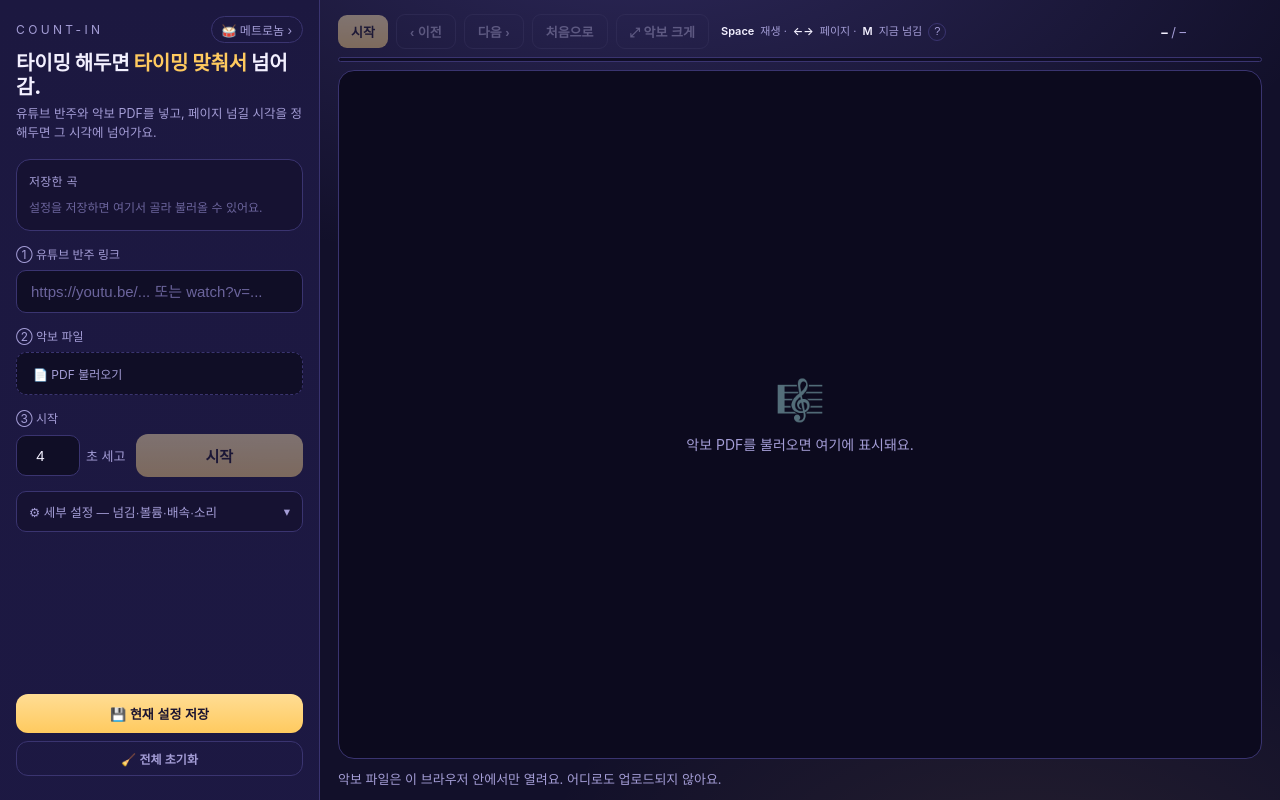
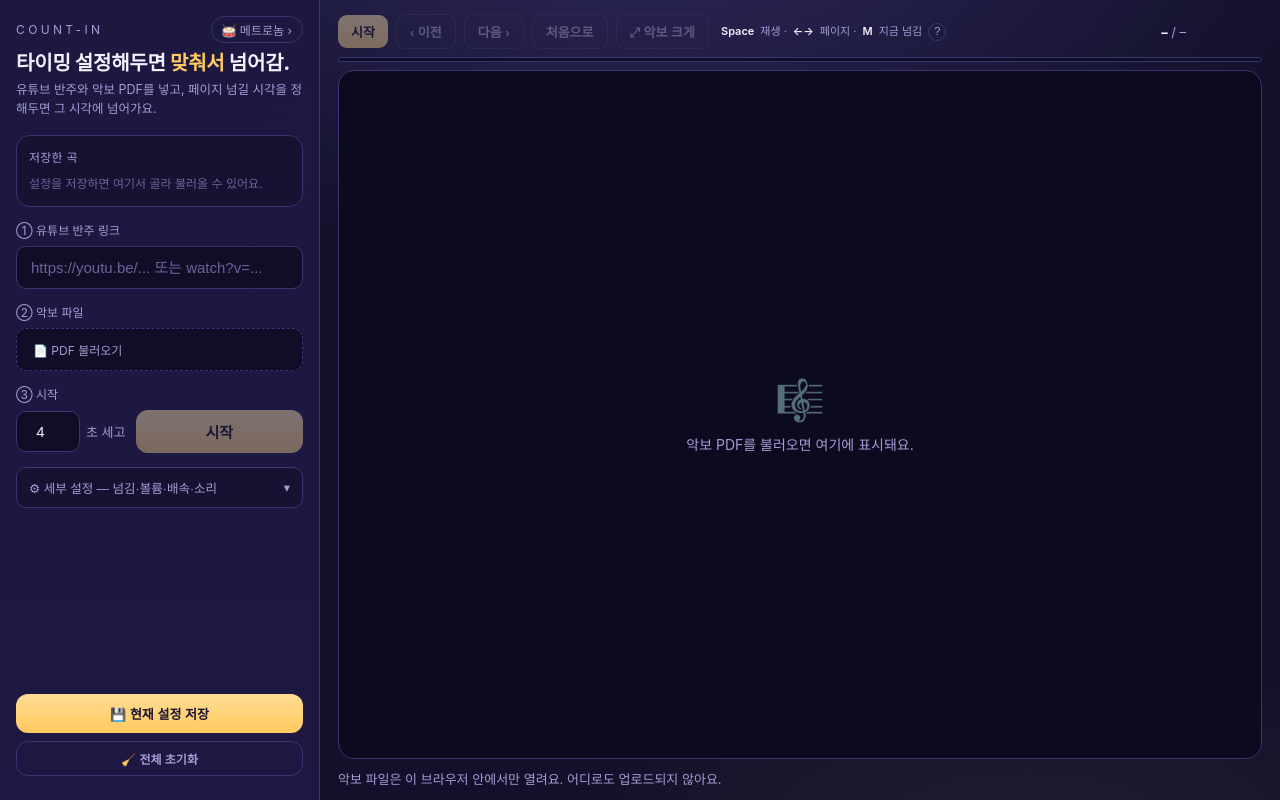
Before and after one commit to KimDong-Han/count-in, a React (Vite) app: page / in a window 1280 px wide. Built offline with nearby package versions, Linux system fonts and the light colour scheme.

Commit message:
문구수정2

```diff
--- a/src/App.jsx
+++ b/src/App.jsx
@@ -894,7 +894,7 @@ export default function App() {
             </a>
           </div>
           <h1>
-            타이밍 해두면 <span className="accent">타이밍 맞춰서</span> 넘어감.
+            타이밍 설정해두면 <span className="accent">맞춰서</span> 넘어감.
           </h1>
           <p className="sub">
             유튜브 반주와 악보 PDF를 넣고, 페이지 넘길 시각을 정해두면 그 시각에
```
